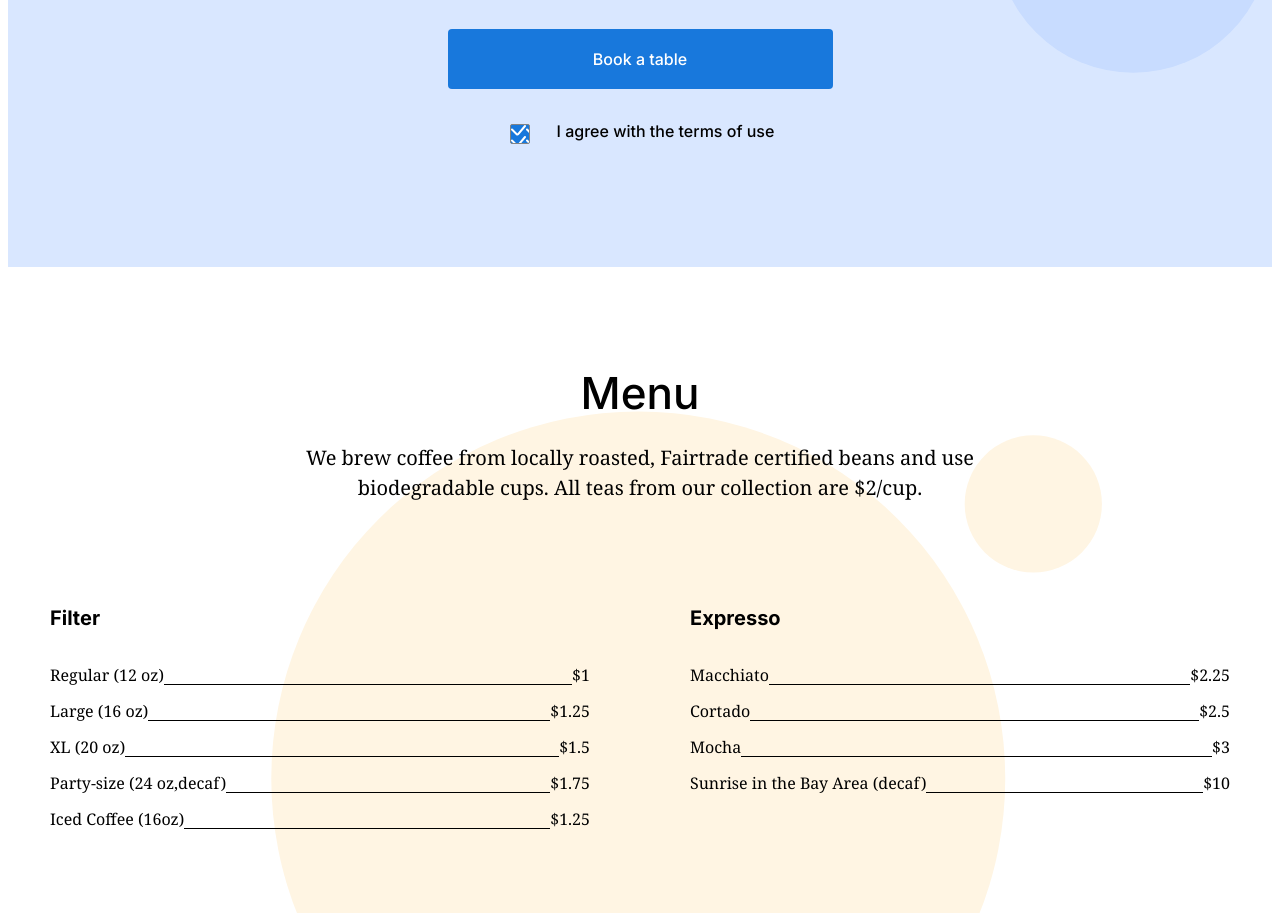
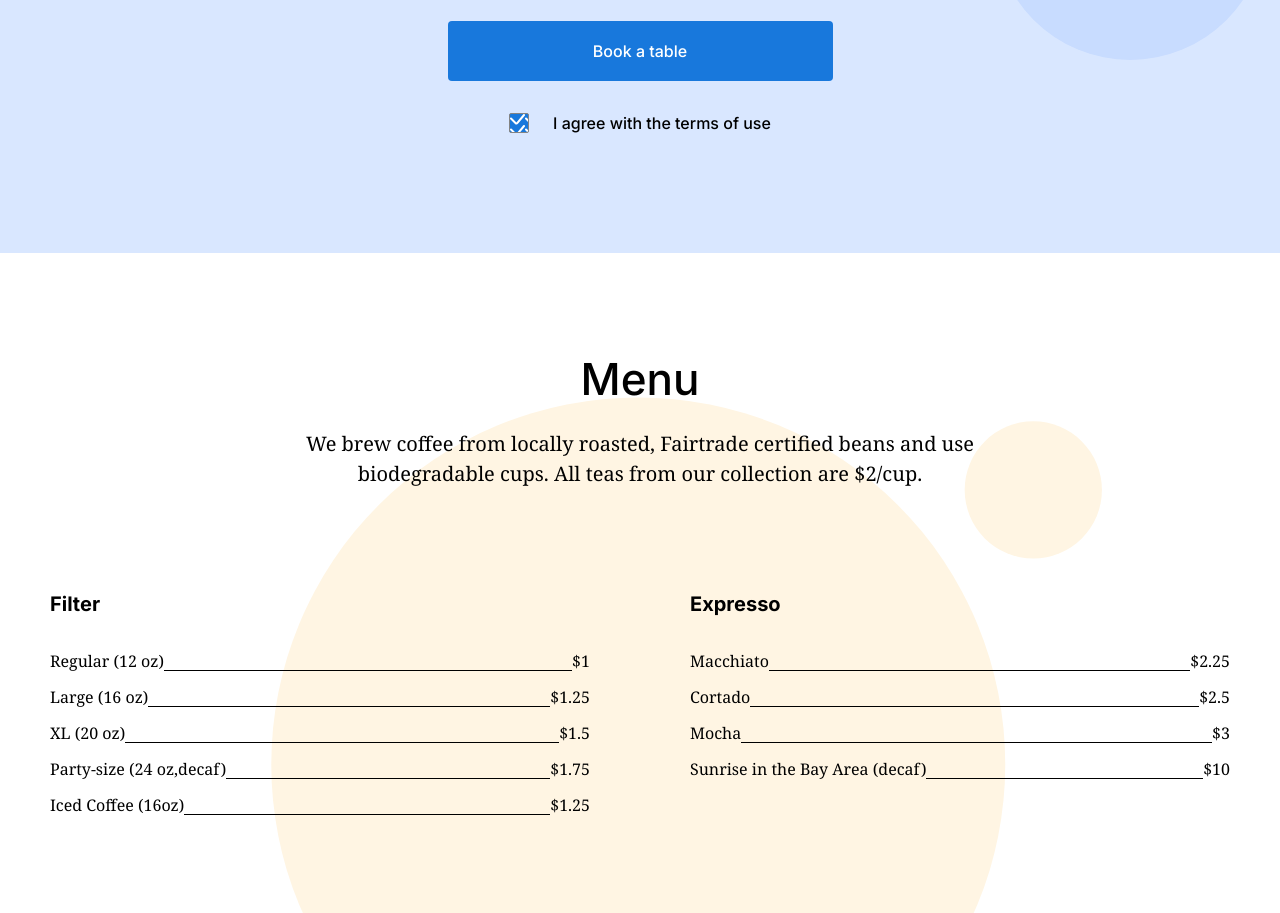
Before and after one commit to urmi-se/se_project_coffeeshop, a plain HTML site: page index.html in a window 1280 px wide. Shown: the part 2437-3350 px from the top of the page. Drawn offline with Linux system fonts and the light colour scheme; the site is published under a folder, as on GitHub Pages, so addresses that start at the root find nothing.

Commit message:
resubmit with typo correction in index.css

```diff
--- a/pages/index.css
+++ b/pages/index.css
@@ -1,4 +1,4 @@
-@import url(/./vendor/normalize.css);
+@import url(../vendor/normalize.css);
 @import url(../blocks/page.css);
 @import url(../blocks/header.css);
 @import url(../blocks/nav.css);
```
